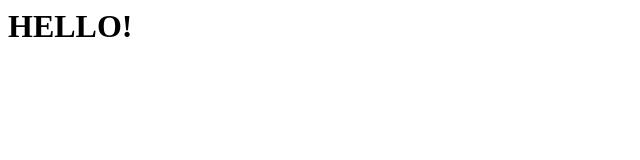
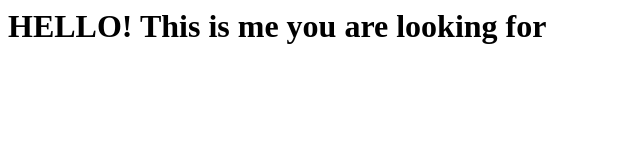
Before and after one commit to cs-wesley-silva/test-pr, a plain HTML site: page index.html in a window 1280 px wide. Shown: the whole page, without its empty margins (0-640 px from the left). Drawn offline with Linux system fonts and the light colour scheme.

Commit message:
With love
For you

```diff
--- a/index.html
+++ b/index.html
@@ -1 +1 @@
-<h1> HELLO! </h1>
+<h1> HELLO! This is me you are looking for </h1>
```
